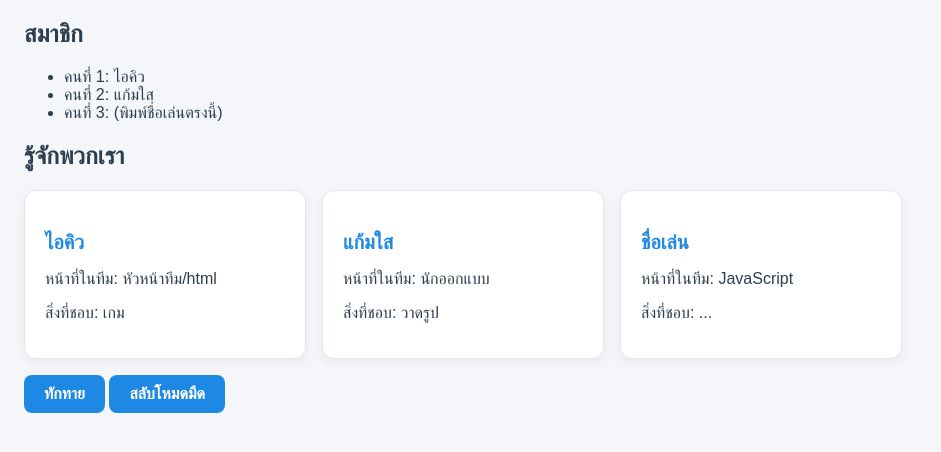
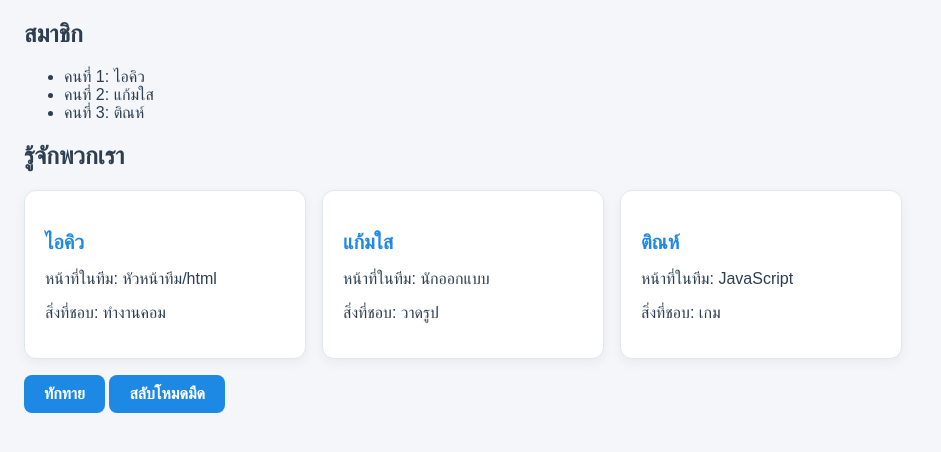
Before and after one commit to YRC54474/team-5, a plain HTML site: page index.html in a window 1280 px wide. Shown: the part 62-514 px from the top of the page, without its empty margins (0-941 px from the left). Drawn offline with Linux system fonts and the light colour scheme; a web font is replaced by a local one.

Commit message:
add name

```diff
--- a/index.html
+++ b/index.html
@@ -16,7 +16,7 @@
   <ul id="member-list">
     <li>คนที่ 1: ไอคิว </li>
     <li>คนที่ 2: แก้มใส </li>
-    <li>คนที่ 3: (พิมพ์ชื่อเล่นตรงนี้)</li>
+    <li>คนที่ 3: ติณห์</li>
   </ul>
 
   <!-- ===== รอบที่ 2: คนที่ 1 (หัวหน้าทีม) ทำการ์ดให้ครบ 3 ใบ ===== -->
@@ -27,7 +27,7 @@
     <div class="card">
       <h3 class="card-name">ไอคิว</h3>
       <p class="card-role">หน้าที่ในทีม: หัวหน้าทีม/html</p>
-      <p class="card-hobby">สิ่งที่ชอบ: เกม</p>
+      <p class="card-hobby">สิ่งที่ชอบ: ทำงานคอม</p>
     </div>
 
     <!-- การ์ดคนที่ 2 วางตรงนี้ -->
@@ -38,9 +38,9 @@
     </div>
     <!-- การ์ดคนที่ 3 วางตรงนี้ -->
     <div class="card">
-      <h3 class="card-name">ชื่อเล่น</h3>
+      <h3 class="card-name">ติณห์</h3>
       <p class="card-role">หน้าที่ในทีม: JavaScript</p>
-      <p class="card-hobby">สิ่งที่ชอบ: ...</p>
+      <p class="card-hobby">สิ่งที่ชอบ: เกม</p>
     </div>
 
   </div>
```
